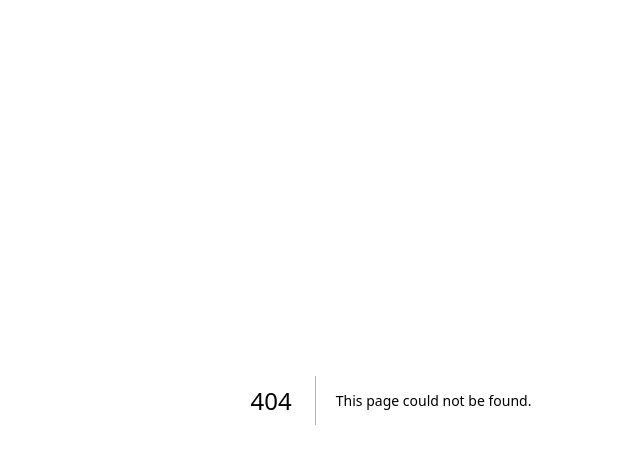
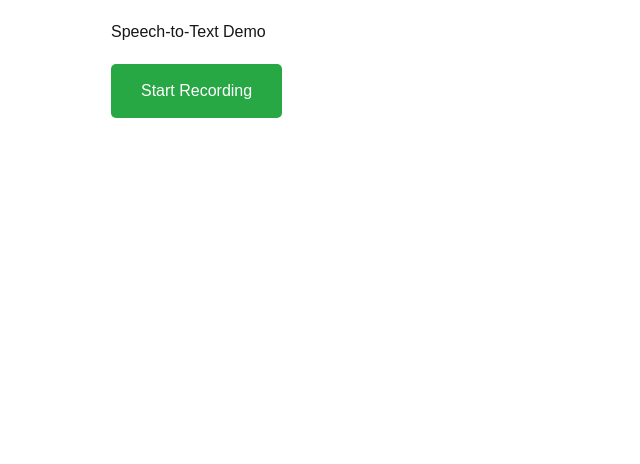
Before and after one commit to MasaKagami/myhealthpal--frontend, a Next.js app: page /speech-test in a window 1280 px wide. Before the commit this address had no page. Shown: the top 464 px of the page, without its empty margins (249-889 px from the left). Built offline with nearby package versions, Linux system fonts and the light colour scheme.

Commit message:
got speech to text working

```diff
--- /dev/null
+++ b/src/app/global.d.ts
@@ -0,0 +1,46 @@
+// src/global.d.ts
+
+interface Window {
+    SpeechRecognition: typeof SpeechRecognition;
+    webkitSpeechRecognition: typeof SpeechRecognition;
+  }
+
+  interface SpeechRecognition extends EventTarget {
+    lang: string;
+    interimResults: boolean;
+    maxAlternatives: number;
+    continuous: boolean;
+    onstart: () => void;
+    onresult: (event: SpeechRecognitionEvent) => void;
+    onerror: (event: SpeechRecognitionErrorEvent) => void;
+    onend: () => void;
+    start: () => void;
+    stop: () => void;
+  }
+
+  interface SpeechRecognitionEvent extends Event {
+    results: SpeechRecognitionResultList;
+  }
+
+  interface SpeechRecognitionResultList {
+    length: number;
+    item: (index: number) => SpeechRecognitionResult;
+    [index: number]: SpeechRecognitionResult;
+  }
+
+  interface SpeechRecognitionResult {
+    isFinal: boolean;
+    length: number;
+    item: (index: number) => SpeechRecognitionAlternative;
+    [index: number]: SpeechRecognitionAlternative;
+  }
+
+  interface SpeechRecognitionAlternative {
+    transcript: string;
+    confidence: number;
+  }
+
+  interface SpeechRecognitionErrorEvent extends Event {
+    error: string;
+    message: string;
+  }
--- /dev/null
+++ b/src/app/speech-test/page.tsx
@@ -0,0 +1,140 @@
+// src/components/SpeechToTextPage.tsx
+
+"use client"; // Ensure this directive is at the top if you're using Next.js or similar frameworks
+
+import React, { useState, useRef } from "react";
+
+const SpeechToTextPage: React.FC = () => {
+  const [isRecording, setIsRecording] = useState(false);
+  const [transcribedText, setTranscribedText] = useState<string | null>(null);
+  const [error, setError] = useState<string | null>(null);
+  const recognitionRef = useRef<SpeechRecognition | null>(null);
+
+  const startRecording = () => {
+    setError(null);
+    setTranscribedText(null); // Clear previous transcription
+
+    const SpeechRecognitionAPI =
+      window.SpeechRecognition || window.webkitSpeechRecognition;
+    if (!SpeechRecognitionAPI) {
+      setError("Speech Recognition API is not supported in this browser.");
+      return;
+    }
+
+    const recognition = new SpeechRecognitionAPI();
+    recognitionRef.current = recognition;
+    recognition.lang = "en-US"; // Set language
+    recognition.interimResults = false; // Get final results only
+    recognition.maxAlternatives = 1; // Number of alternative transcriptions
+
+    recognition.onstart = () => {
+      console.log("Speech recognition started.");
+      setIsRecording(true);
+    };
+
+    recognition.onresult = (event: SpeechRecognitionEvent) => {
+      const speechResult = event.results[0][0].transcript;
+      console.log("Transcribed text:", speechResult);
+      setTranscribedText(speechResult);
+    };
+
+    recognition.onerror = (event: SpeechRecognitionErrorEvent) => {
+      console.error("Speech recognition error:", event.error);
+      setError(`Speech recognition error: ${event.error}`);
+      setIsRecording(false);
+    };
+
+    recognition.onend = () => {
+      console.log("Speech recognition ended.");
+      setIsRecording(false);
+    };
+
+    recognition.start();
+  };
+
+  const stopRecording = () => {
+    if (recognitionRef.current) {
+      recognitionRef.current.stop();
+    }
+  };
+
+  return (
+    <div style={styles.container}>
+      <h1>Speech-to-Text Demo</h1>
+      <div style={styles.buttonContainer}>
+        {isRecording ? (
+          <button
+            onClick={stopRecording}
+            style={{ ...styles.button, ...styles.stopButton }}
+          >
+            Stop Recording
+          </button>
+        ) : (
+          <button
+            onClick={startRecording}
+            style={{ ...styles.button, ...styles.startButton }}
+          >
+            Start Recording
+          </button>
+        )}
+      </div>
+      {transcribedText && (
+        <div style={styles.resultContainer}>
+          <h2>Transcribed Text:</h2>
+          <p>{transcribedText}</p>
+        </div>
+      )}
+      {error && (
+        <div style={styles.errorContainer}>
+          <h2>Error:</h2>
+          <p>{error}</p>
+        </div>
+      )}
+    </div>
+  );
+};
+
+// Inline styles for simplicity
+const styles: { [key: string]: React.CSSProperties } = {
+  container: {
+    padding: "20px",
+    fontFamily: "Arial, sans-serif",
+    maxWidth: "600px",
+    margin: "0 auto",
+  },
+  buttonContainer: {
+    marginTop: "20px",
+  },
+  button: {
+    padding: "15px 30px",
+    fontSize: "16px",
+    border: "none",
+    borderRadius: "5px",
+    cursor: "pointer",
+    transition: "background-color 0.3s ease",
+    marginRight: "10px",
+  },
+  startButton: {
+    backgroundColor: "#28a745", // Green
+    color: "white",
+  },
+  stopButton: {
+    backgroundColor: "#dc3545", // Red
+    color: "white",
+  },
+  resultContainer: {
+    marginTop: "30px",
+    padding: "20px",
+    backgroundColor: "#f0f0f0",
+    borderRadius: "5px",
+  },
+  errorContainer: {
+    marginTop: "30px",
+    padding: "20px",
+    backgroundColor: "#ffe6e6",
+    borderRadius: "5px",
+    color: "red",
+  },
+};
+
+export default SpeechToTextPage;
```
